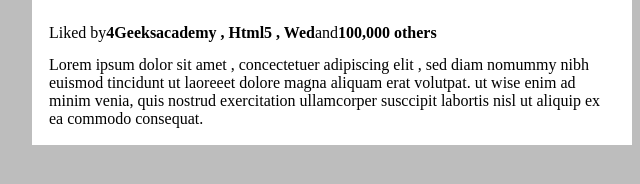
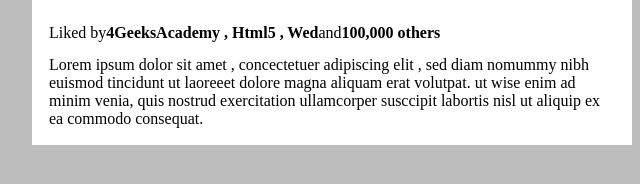
Before and after one commit to 4GeeksAcademy/instagramnuevofeed, a plain HTML site: page index.html in a window 1280 px wide. Shown: the part 530-714 px from the top of the page, 308-948 px from the left. Drawn offline with Linux system fonts and the light colour scheme.

Commit message:
first commit

```diff
--- a/index.html
+++ b/index.html
@@ -44,7 +44,7 @@
      <div style="
      padding: 10px;
  ">
-        <p id="primero">  Liked  by  <strong>   4Geeksacademy , Html5 ,  Wed </strong>  and  <strong>  100,000 others </strong></p>
+        <p id="primero">  Liked  by  <strong>   4GeeksAcademy , Html5 ,  Wed </strong>  and  <strong>  100,000 others </strong></p>
         <p> Lorem ipsum dolor sit amet , concectetuer adipiscing elit , sed diam nomummy nibh euismod tincidunt ut laoreeet dolore magna aliquam erat volutpat. ut wise enim ad minim venia, quis nostrud exercitation ullamcorper susccipit labortis nisl ut aliquip ex ea commodo consequat.</p>
      </div>
 <body>
```
